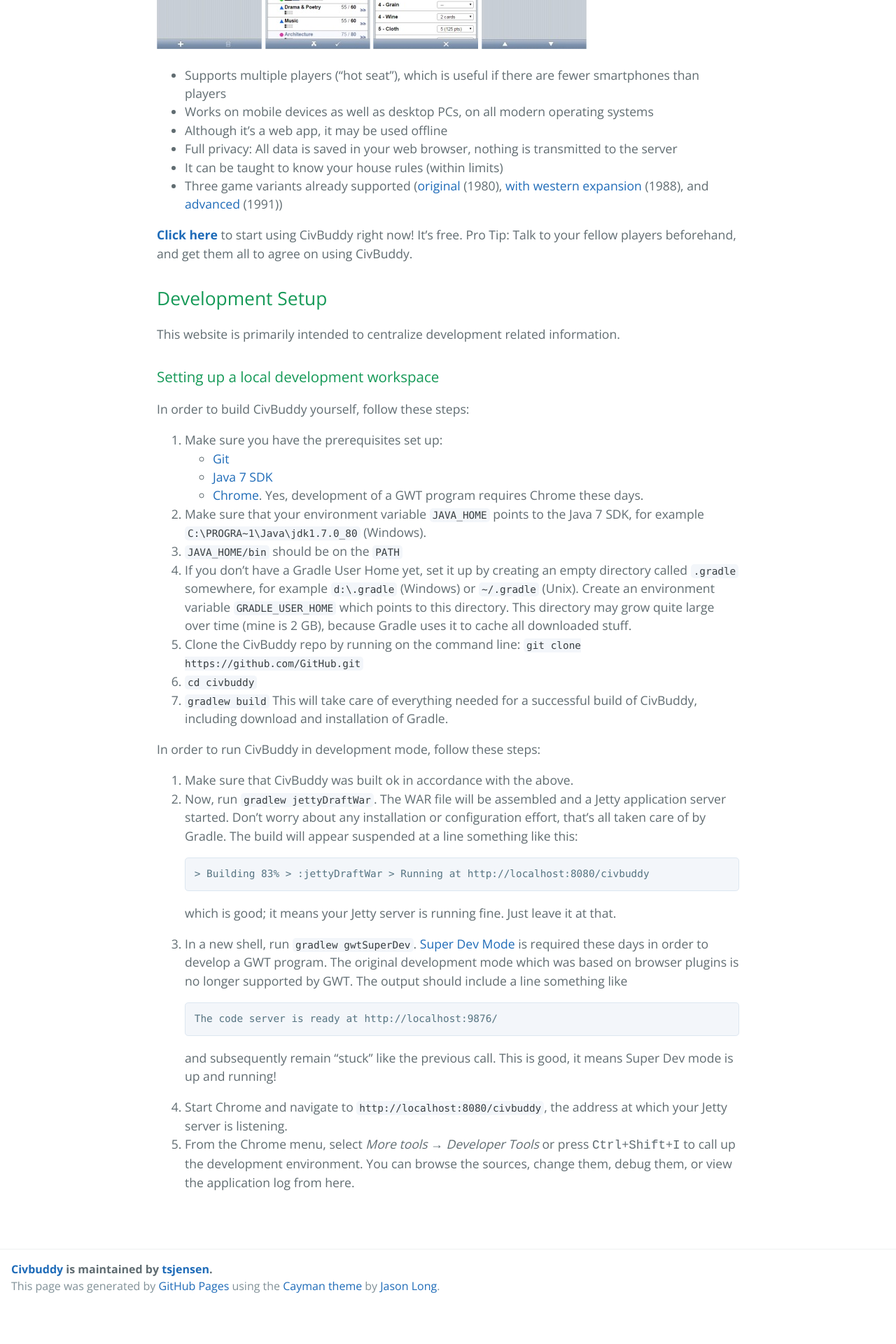
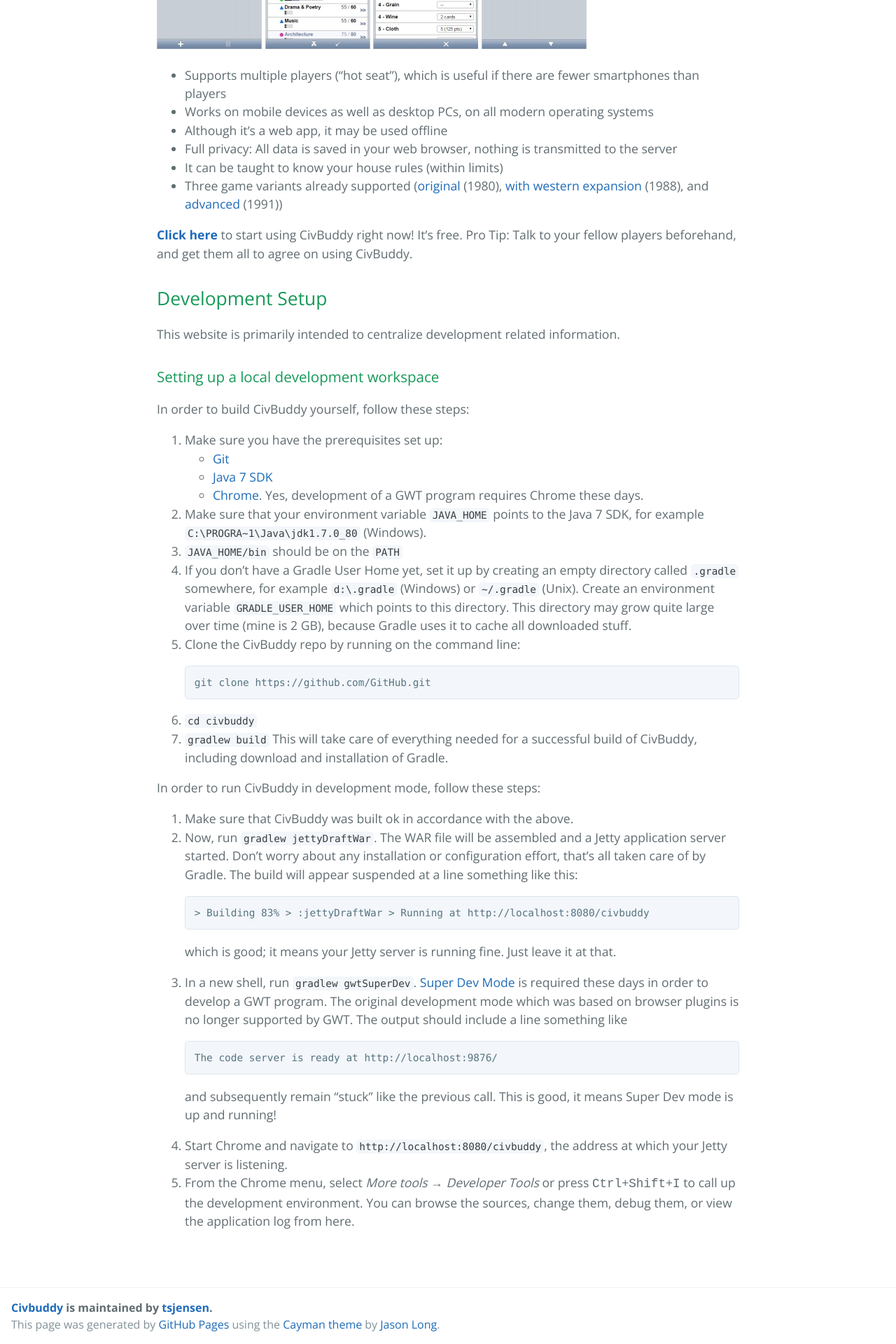
Before and after one commit to tsjensen/civbuddy, a Jekyll site: the page built from index.html, in a window 1280 px wide. Shown: the part 1031-2951 px from the top of the page at 70% size. Built offline with Jekyll 4.4.1, drawn with Linux system fonts in a browser that asks for light colours; before the commit the page ends 2896 px from its top, so only the background shows below that.

Commit message:
Reformat a line that was too wide on small screens

```diff
--- a/index.html
+++ b/index.html
@@ -42,7 +42,9 @@
  1. `JAVA_HOME/bin` should be on the `PATH`
  1. If you don't have a Gradle User Home yet, set it up by creating an empty directory called `.gradle` somewhere, for example `d:\.gradle` (Windows) or `~/.gradle` (Unix). Create an environment variable `GRADLE_USER_HOME` which points to this directory. This directory may grow quite large over time (mine is 2&nbsp;GB), because Gradle uses it to cache all downloaded stuff.
  1. Clone the {{ site.name }} repo by running on the command line:
-     `git clone https://github.com/{{ site.github }}.git`
+
+        git clone https://github.com/{{ site.github }}.git
+
  1. `cd civbuddy`
  1. `gradlew build`
      This will take care of everything needed for a successful build of {{ site.name }}, including download and installation of Gradle.
```
